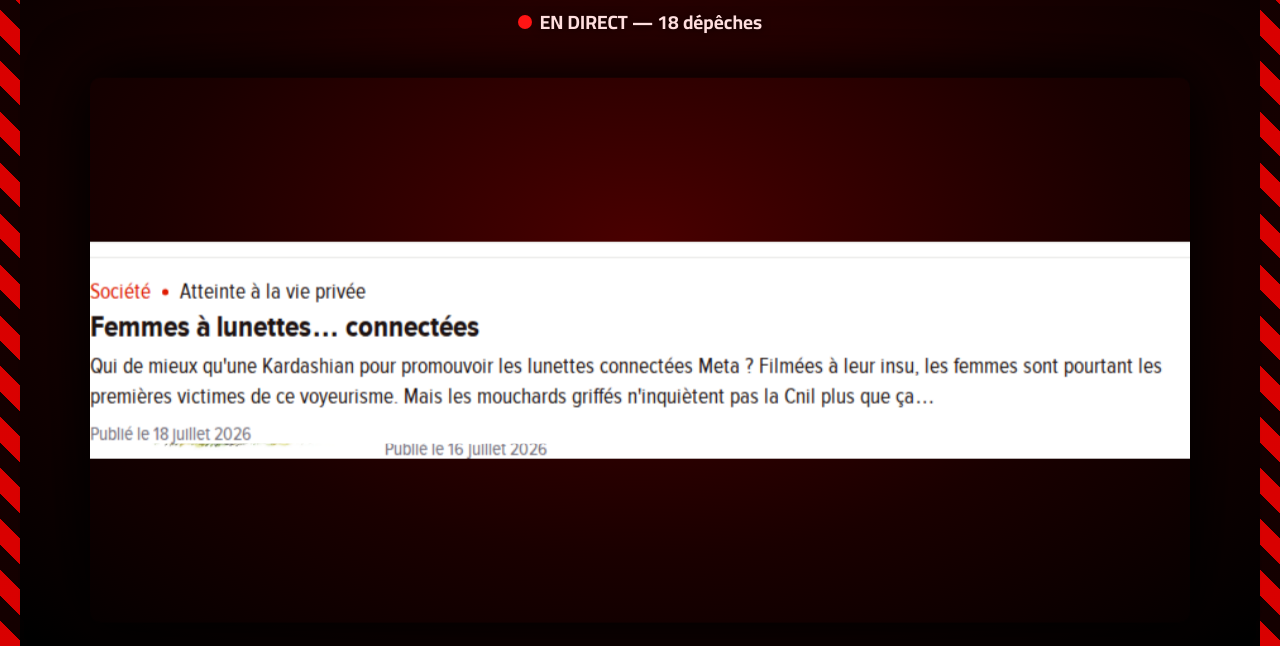
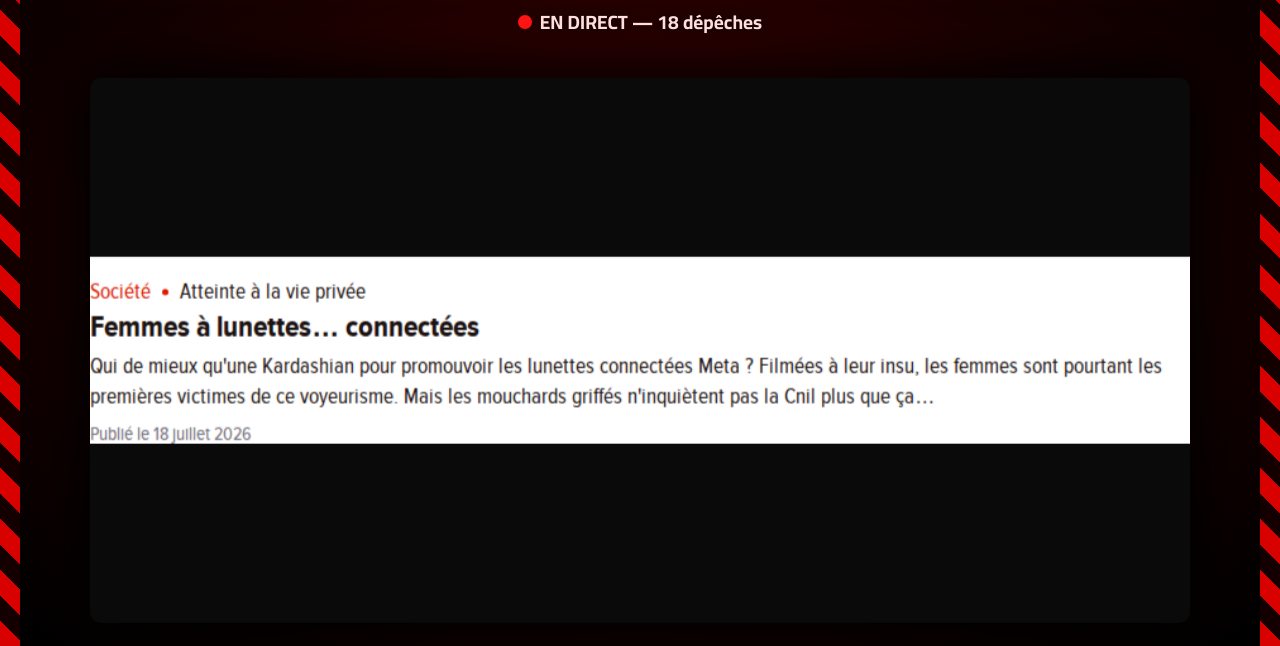
Before and after one commit to MaxMcNeil/slideshow, a website: page index.html in a window 1280 px wide. Shown: the part 154-800 px from the top of the page. Drawn offline with Linux system fonts and the light colour scheme.

Commit message:
Update index.html

```diff
--- a/index.html
+++ b/index.html
@@ -108,6 +108,8 @@
             position: relative;
             width: 100%;
             height: 100%;
+            background: #0a0a0a;
+            border-radius: 10px;
             transform-style: preserve-3d;
             transform-origin: right center;
             transform: rotateY(0deg);
@@ -320,4 +322,4 @@
         init();
     </script>
 </body>
-  </html>
+</html>
```
